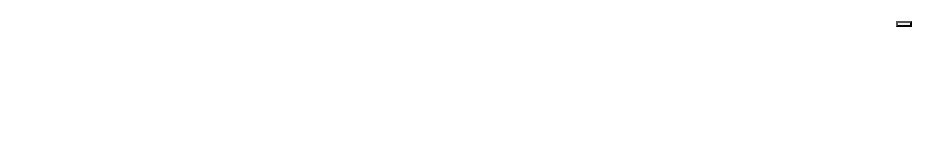
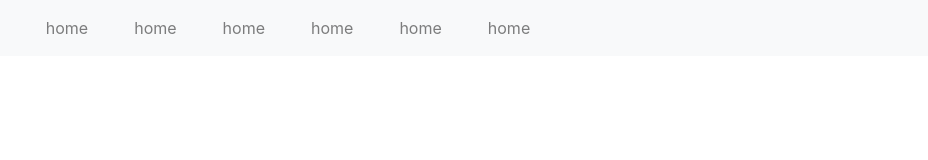
Before and after one commit to iawm1r/hanif_project, a website: page index.html in a window 1280 px wide. Shown: the whole page, without its empty margins (352-1280 px from the left). Drawn offline with Linux system fonts and the light colour scheme.

Commit message:
header_updated

```diff
--- a/Css/style.css
+++ b/Css/style.css
@@ -0,0 +1,29 @@
+header{
+    nav{
+        div{
+            ul{
+                  gap: 30px;
+                li{
+                    a{
+                        position: relative;
+                        overflow: hidden;
+
+                        &::after{
+                            content: "";
+                            position: absolute;
+                            bottom: 0;
+                            left: 0;
+                            width: 0%;
+                            height: 2px;
+                            background-color: red;
+                            transition: width 0.3s ease;
+                        }
+                        &:hover::after{
+                            width: 100%;
+                        }
+                    }
+                }
+            }
+        }
+    }
+}
--- a/index.html
+++ b/index.html
@@ -9,22 +9,27 @@
   </head>
   <body>
     <header>
-      <nav class="navbar navbar-expand-md p-3">
+      <nav class="navbar navbar-expand-lg  bg-light navbar-light ">
         <button
           type="button"
-          class="collapse-button"
+          class="navbar-toggler"
           data-toggle="collapse"
           data-target="#mycollapse"
-        ></button>
+          aria-expanded="true"
+          aria-haspopup="false"
+          aria-controls="mycollapse"
+        >
+          <span class="navbar-toggler-icon"></span>
+        </button>
 
-        <div class="collapse navbar-collapse" id="mycollapse">
-          <ul class="navbar-nav list-unstyled" >
-            <li class="nav-item"><a href="" class="nav-link"></a></li>
-            <li class="nav-item"><a href="" class="nav-link"></a></li>
-            <li class="nav-item"><a href="" class="nav-link"></a></li>
-            <li class="nav-item"><a href="" class="nav-link"></a></li>
-            <li class="nav-item"><a href="" class="nav-link"></a></li>
-            <li class="nav-item"><a href="" class="nav-link"></a></li>
+        <div class="collapse navbar-collapse justify-content-center align-items-center" id="mycollapse">
+          <ul class="navbar-nav list-unstyled">
+            <li class="nav-item p-2"><a href="" class="nav-link p-0">home</a></li>
+            <li class="nav-item p-2"><a href="" class="nav-link p-0">home</a></li>
+            <li class="nav-item p-2"><a href="" class="nav-link p-0">home</a></li>
+            <li class="nav-item p-2"><a href="" class="nav-link p-0">home</a></li>
+            <li class="nav-item p-2"><a href="" class="nav-link p-0">home</a></li>
+            <li class="nav-item p-2"><a href="" class="nav-link p-0">home</a></li>
           </ul>
         </div>
       </nav>
```
